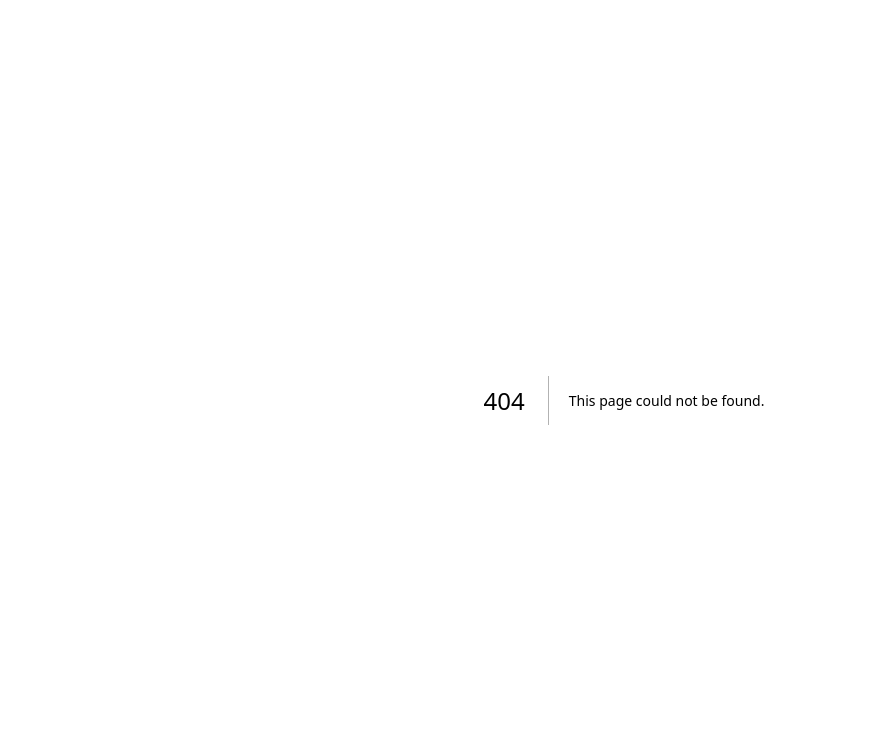
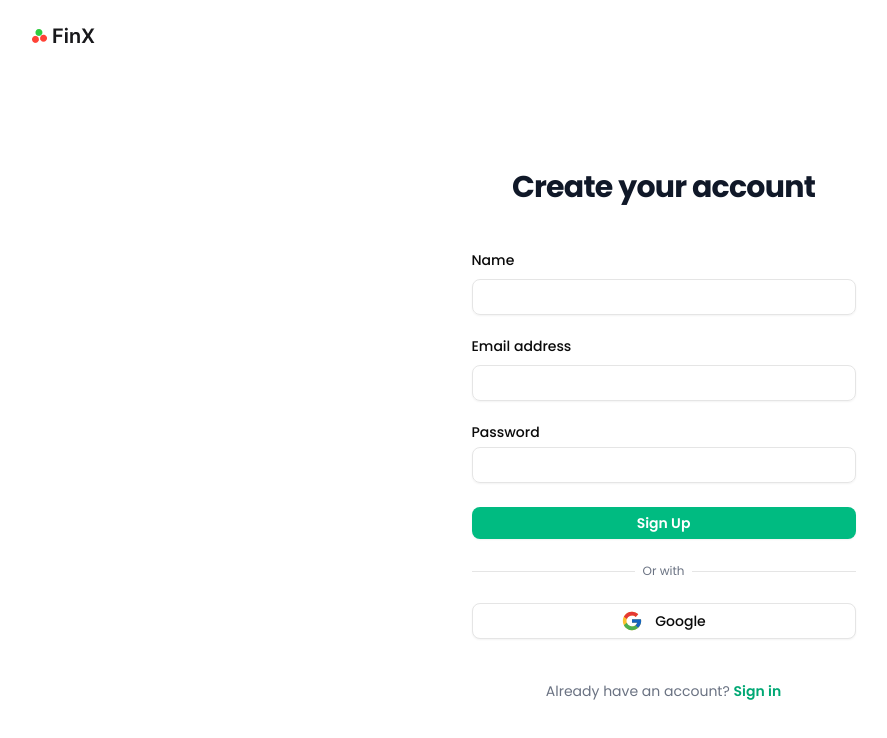
Before and after one commit to kalebefukuda/finx-dashboard, a Next.js app: page /sign-up in a window 1280 px wide. Before the commit this address had no page. Shown: the top 738 px of the page, without its empty margins (16-903 px from the left). Built offline with nearby package versions, Linux system fonts and the light colour scheme; no server answers.

Commit message:
Created sign up page with google and supabase sign up auth

```diff
--- /dev/null
+++ b/src/app/(public)/sign-up/page.tsx
@@ -0,0 +1,180 @@
+"use client"
+import Image from "next/image"
+import Link from "next/link"
+import { useState } from "react"
+import { Input } from "@/components/ui/input"
+import { Label } from "@/components/ui/label"
+import { Button } from "@/components/ui/button"
+import { Separator } from "@/components/ui/separator"
+import { useForm } from "react-hook-form"
+import { z } from "zod"
+import { zodResolver } from "@hookform/resolvers/zod"
+import { supabase } from "@/lib/supabase/supabaseClient"
+import { Toaster, toast } from "sonner"
+
+const loginSchema = z.object({
+    name: z
+    .string()
+    .min(1, "Name is required")
+    .regex(/^[A-Za-zÀ-ÿ\s]+$/, "Only letters and spaces allowed"),
+  email: z.string().email("Invalid email"),
+  password: z.string(),
+})
+
+type LoginFormValues = z.infer<typeof loginSchema>
+
+export default function SignUp() {
+  const [loading, setLoading] = useState(false)
+  const [googleLoading, setGoogleLoading] = useState(false)
+  const {
+    register,
+    handleSubmit,
+    formState: { errors },
+  } = useForm<LoginFormValues>({
+    resolver: zodResolver(loginSchema),
+  })
+
+  const handleSignUp = async (data: LoginFormValues) => {
+    setLoading(true)
+
+    const { name, email, password } = data
+    const { data: authData, error } = await supabase.auth.signUp({
+      email,
+      password,
+      options: {
+        data: {
+          name,
+        },
+      },
+    })
+
+    if (error) {
+        if (error.message.includes("User already registered")) {
+            toast.error("Email already in use.")
+          } else if (error.message.includes("Password should be")) {
+            toast.error("Password must be at least 6 characters.")
+          } else {
+            toast.error("Unable to create account. Try again.")
+          }
+    } else if (authData?.user) {
+      toast.success("Account created")
+
+      setTimeout(() => {
+        window.location.href = "/dashboard"
+      }, 1000)
+    }
+    setLoading(false)
+  }
+
+  const handleGoogleLogin = async () => {
+    setGoogleLoading(true)
+
+    const { data, error } = await supabase.auth.signInWithOAuth({
+      provider: "google",
+      options: {
+        redirectTo: `${window.location.origin}/auth/callback`,
+      },
+    })
+
+    if (error) {
+      toast.error("Failed to sign in with Google. Please try again.")
+      setGoogleLoading(false)
+    }
+  }
+
+
+  return (
+    <div className="flex px-10 py-4">
+
+      <div className="flex px-2 mt-2">
+        <Link href="/">
+          <Image src="/images/finx-logo.png" width={63} height={24} alt="FinX logo" />
+        </Link>
+      </div>
+      <div className="flex min-h-full h-screen flex-1 flex-col justify-center">
+        <div className="sm:mx-auto sm:w-full sm:max-w-sm flex flex-col justify-center items-center">
+          <h2 className="mt-10 text-center text-3xl font-bold tracking-tight text-gray-900">Create your account</h2>
+        </div>
+
+        <div className="mt-10 sm:mx-auto sm:w-full sm:max-w-sm">
+          <form onSubmit={handleSubmit(handleSignUp)} className="space-y-6">
+
+          <div>
+              <div className="mt-2 flex flex-col gap-3">
+                <Label htmlFor="">Name</Label>
+                <Input type="name" id="name" placeholder="" {...register("name")} />
+                {errors.name && <p className="text-red-500 text-sm">{errors.name.message}</p>}
+              </div>
+            </div>
+            <div>
+              <div className="mt-2 flex flex-col gap-3">
+                <Label htmlFor="email">Email address</Label>
+                <Input type="email" id="email" placeholder="" {...register("email")} />
+                {errors.email && <p className="text-red-500 text-sm">{errors.email.message}</p>}
+              </div>
+            </div>
+
+            <div>
+              <div className="flex items-center justify-between">
+                <Label htmlFor="password">Password</Label>
+              </div>
+              <div className="mt-2">
+                <Input type="password" id="password" placeholder="" {...register("password")} />
+                {errors.password && <p className="text-red-500 text-sm">{errors.password.message}</p>}
+              </div>
+            </div>
+
+            <div>
+              <button
+                type="submit"
+                disabled={loading}
+                className={`flex w-full justify-center rounded-md px-3 py-1.5 text-sm font-semibold text-white shadow-xs transition cursor-pointer duration-300 focus-visible:outline-2 focus-visible:outline-offset-2 focus-visible:outline-indigo-600 ${
+                  loading ? "bg-gray-400 cursor-not-allowed" : "bg-primary-light hover:bg-primary-hover-light"
+                }`}
+              >
+                {loading ? "Signing up..." : "Sign Up"}
+              </button>
+            </div>
+          </form>
+
+          <div className="mt-6">
+            <div className="relative">
+              <div className="absolute inset-0 flex items-center">
+                <Separator className="w-full" />
+              </div>
+              <div className="relative flex justify-center text-xs">
+                <span className="bg-white px-2 text-gray-500">Or with</span>
+              </div>
+            </div>
+
+            <div className="mt-6">
+              <Button
+                variant="outline"
+                className="w-full flex items-center cursor-pointer justify-center gap-3"
+                onClick={handleGoogleLogin}
+                disabled={googleLoading}
+              >
+                {googleLoading ? (
+                  <div className="h-4 w-4 animate-spin rounded-full border-2 border-gray-300 border-t-primary-light"></div>
+                ) : (
+                    <Image src="/images/google-icon.svg" width={22} height={22} alt="FinX logo" />
+                )}
+                <span>{googleLoading ? "Connecting..." : "Google"}</span>
+              </Button>
+            </div>
+
+            <p className="mt-10 text-center text-sm/6 text-gray-500">
+              Already have an account?{" "}
+              <Link
+                href="/sign-in"
+                className="font-semibold text-primary-hover-dark transition duration-300 hover:text-primary-hover-light">
+                Sign in
+              </Link>
+          </p>
+          </div>
+        </div>
+      </div>
+      <Toaster richColors position="bottom-right" />
+    </div>
+  )
+}
```
